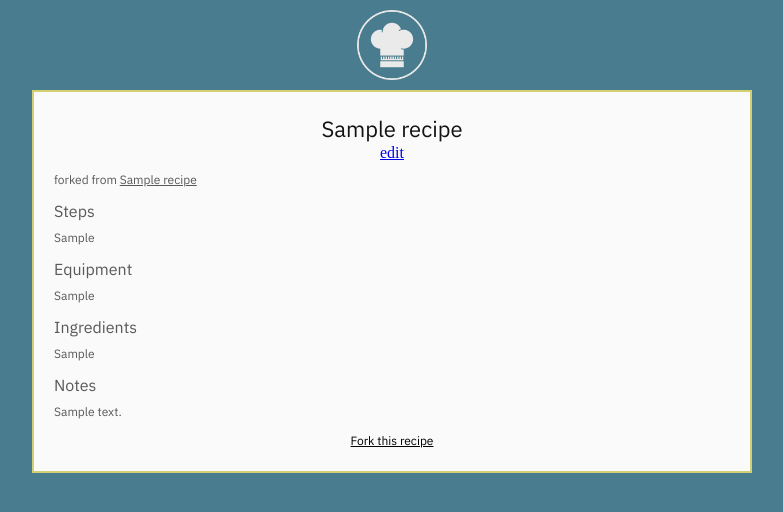
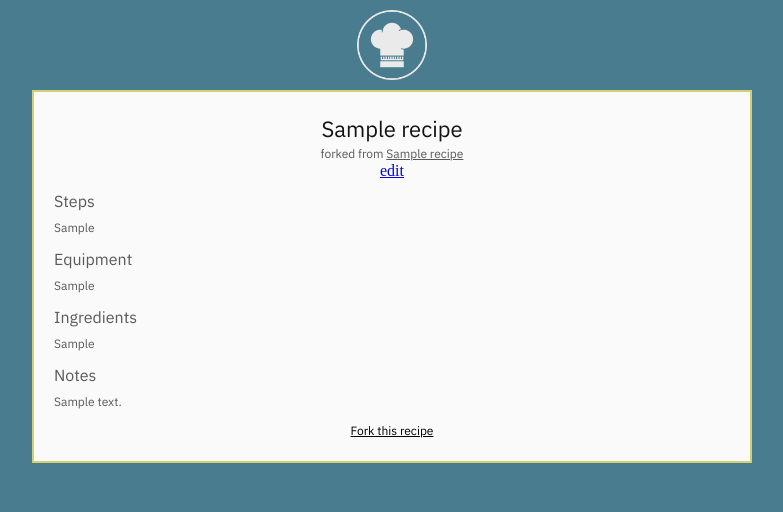
Before and after one commit to chefhat/chefhat, a Django app: page /recipes/1 in a window 1280 px wide. Shown: the top 512 px of the page, without its empty margins (248-1031 px from the left). Run offline with Django 3.2, Linux system fonts and the light colour scheme; tables that the repository leaves empty hold one stand-in row (values such as "Sample post"); parts of the project's set-up code (start-up, migrations or seed data) failed here and were passed over.

Commit message:
update styling for forked_from

```diff
--- a/recipes/templates/recipes/show.html
+++ b/recipes/templates/recipes/show.html
@@ -6,15 +6,14 @@
 <div class="recipe-card">
   <p class="text center text-lg font-robo color-black">{{ recipe.title }}</p>
 
-  <a href="/recipes/edit/{{ recipe.id }}">edit</a>
-
   {% if recipe.forked_from %}
-  <div class="spacing-md"></div>
-  <p class="text text-sm font-robo color-gray">
+  <p class="text center text-sm font-robo color-gray">
     forked from
     <a class="text-underline color-gray" href="/recipes/{{ recipe.forked_from.id }}">{{ recipe.forked_from.title }}</a>
   </p>
   {% endif %}
+
+  <a href="/recipes/edit/{{ recipe.id }}">edit</a>
 
   <div class="spacing-md"></div>
   <p class="text left text-md font-robo color-gray">Steps</p>
```
